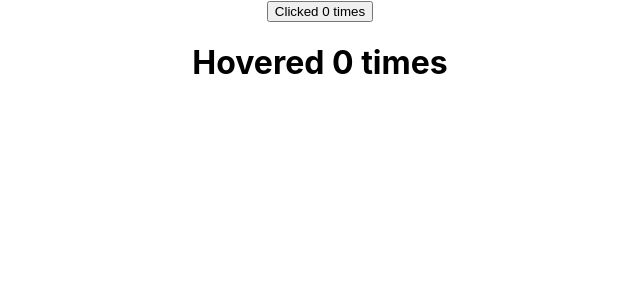
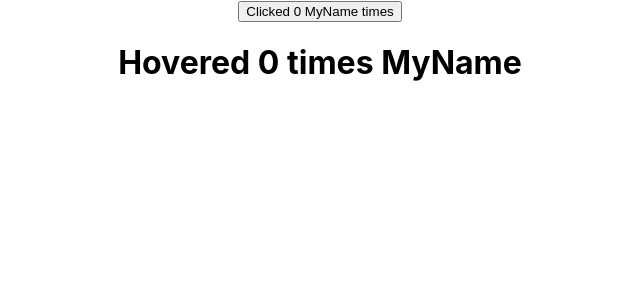
Before and after one commit to abhieshekumar/react-crash, a React (Create React App) app: page / in a window 1280 px wide. Shown: the top 300 px of the page, without its empty margins (320-960 px from the left). Built offline with nearby package versions, Linux system fonts and the light colour scheme.

Commit message:
HOC Demonstrated

```diff
--- a/src/components/ClickCounter.js
+++ b/src/components/ClickCounter.js
@@ -1,4 +1,5 @@
 import React, { Component } from 'react'
+import updatedComponent from './WithCounter'
 
 class ClickCounter extends Component {
 
@@ -19,10 +20,10 @@ class ClickCounter extends Component {
   render() {
     return (
       <div>
-        <button onClick={this.incrementCount}>Clicked {this.state.count} times</button>
+        <button onClick={this.incrementCount}>Clicked {this.state.count} {this.props.name} times</button>
       </div>
     )
   }
 }
 
-export default ClickCounter
+export default updatedComponent(ClickCounter)
--- a/src/components/HoverCounter.js
+++ b/src/components/HoverCounter.js
@@ -1,4 +1,5 @@
 import React, { Component } from 'react'
+import updatedComponent from './WithCounter'
 
 class HoverCounter extends Component {
 
@@ -19,10 +20,10 @@ class HoverCounter extends Component {
   render() {
     return (
       <div>
-        <h1 onMouseOver={this.incrementCount}>Hovered {this.state.count} times</h1>
+        <h1 onMouseOver={this.incrementCount}>Hovered {this.state.count} times {this.props.name}</h1>
       </div>
     )
   }
 }
 
-export default HoverCounter
+export default updatedComponent(HoverCounter)
--- a/src/components/WithCounter.js
+++ b/src/components/WithCounter.js
@@ -5,7 +5,7 @@ import React from 'react'
 const updatedComponent = (OriginalComponent) => {
   class NewComponent extends React.Component {
     render(){
-      return <OriginalComponent/>
+      return <OriginalComponent name="MyName"/>
     }
   }
   return NewComponent
```
